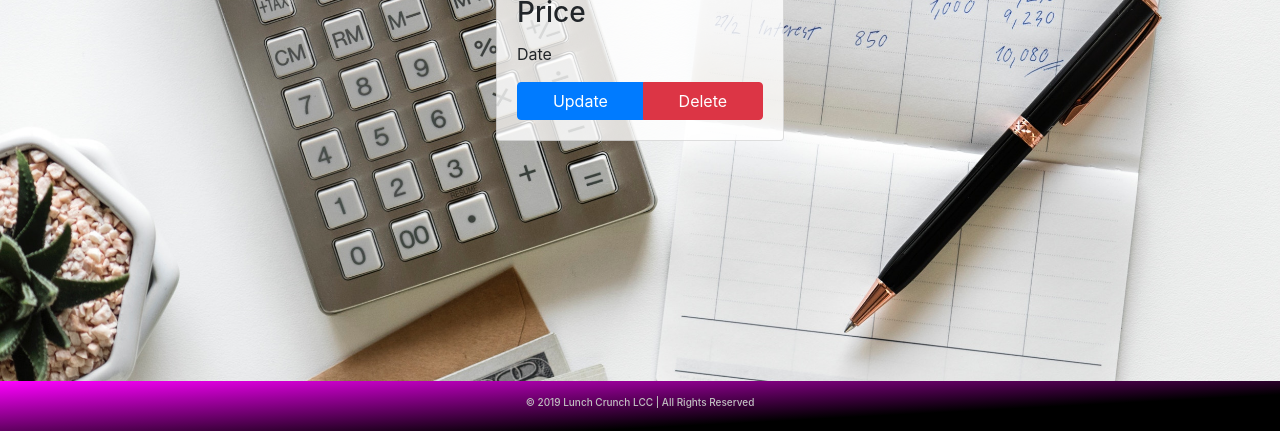
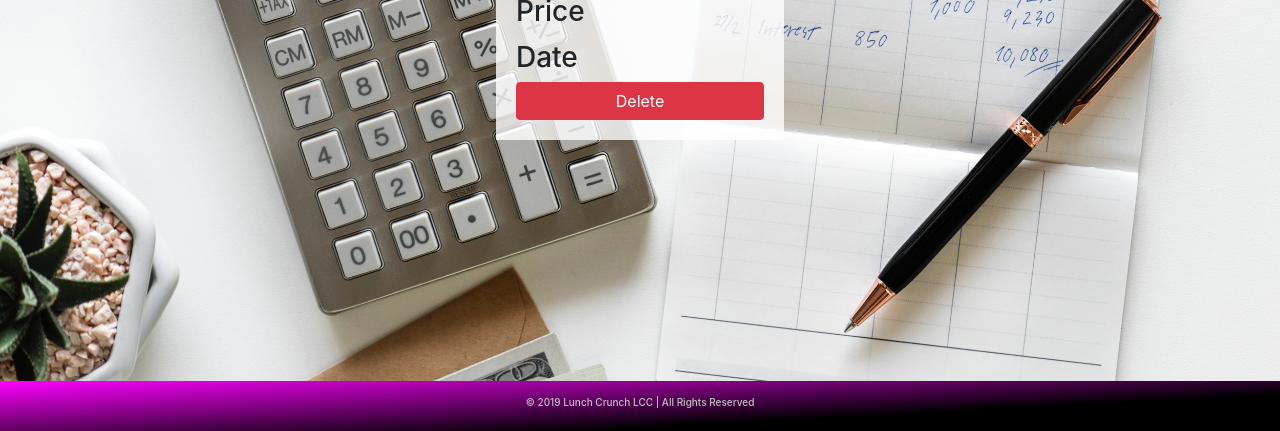
Before and after one commit to Alom310/Lunch_Crunch_App, a website: page views/dashboard.html in a window 1280 px wide. Shown: the part 478-909 px from the top of the page. Drawn offline with nearby package versions, Linux system fonts and the light colour scheme; files whose address does not match are found by name.

Commit message:
updated dashboard styles

```diff
--- a/public/styles/dashstyles.css
+++ b/public/styles/dashstyles.css
@@ -48,7 +48,7 @@ Transactions
     margin: 0 auto;
 }
 
-#transactions .card {
+.mealCard {
     background-color: rgba(255,255,255, 0.8);
     margin: 3em auto;
 
--- a/views/dashboard.html
+++ b/views/dashboard.html
@@ -44,13 +44,12 @@
         </div>
         <button type="submit" class="btn btn-block btn-primary">Submit</button>
       </form>
-      <div class="card" style="width: 18rem;">
+      <div class="mealCard" style="width: 18rem;">
         <div class="card-body">
           <h2 class="card-title">Example Meal</h2>
           <h3 class="card-title">Price</h3>
-          <p class="card-text">Date</p>
+          <h3 class="card-text">Date</h3>
           <div class="btn-group d-flex align-items-center" role="group" aria-label="Basic example">
-            <button type="button" class="btn btn-primary">Update</button>
             <button type="button" class="btn btn-danger">Delete</button>
           </div>
         </div>
```
